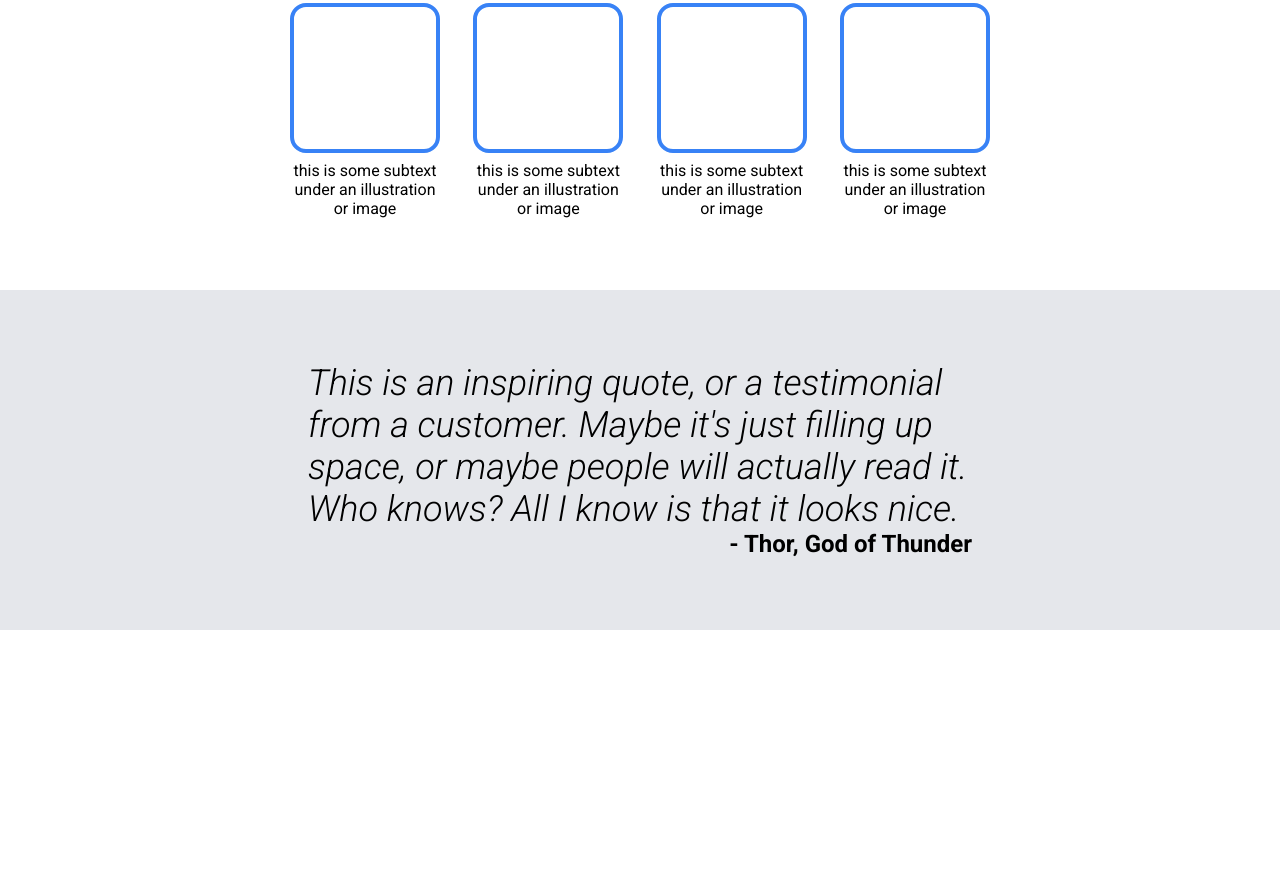
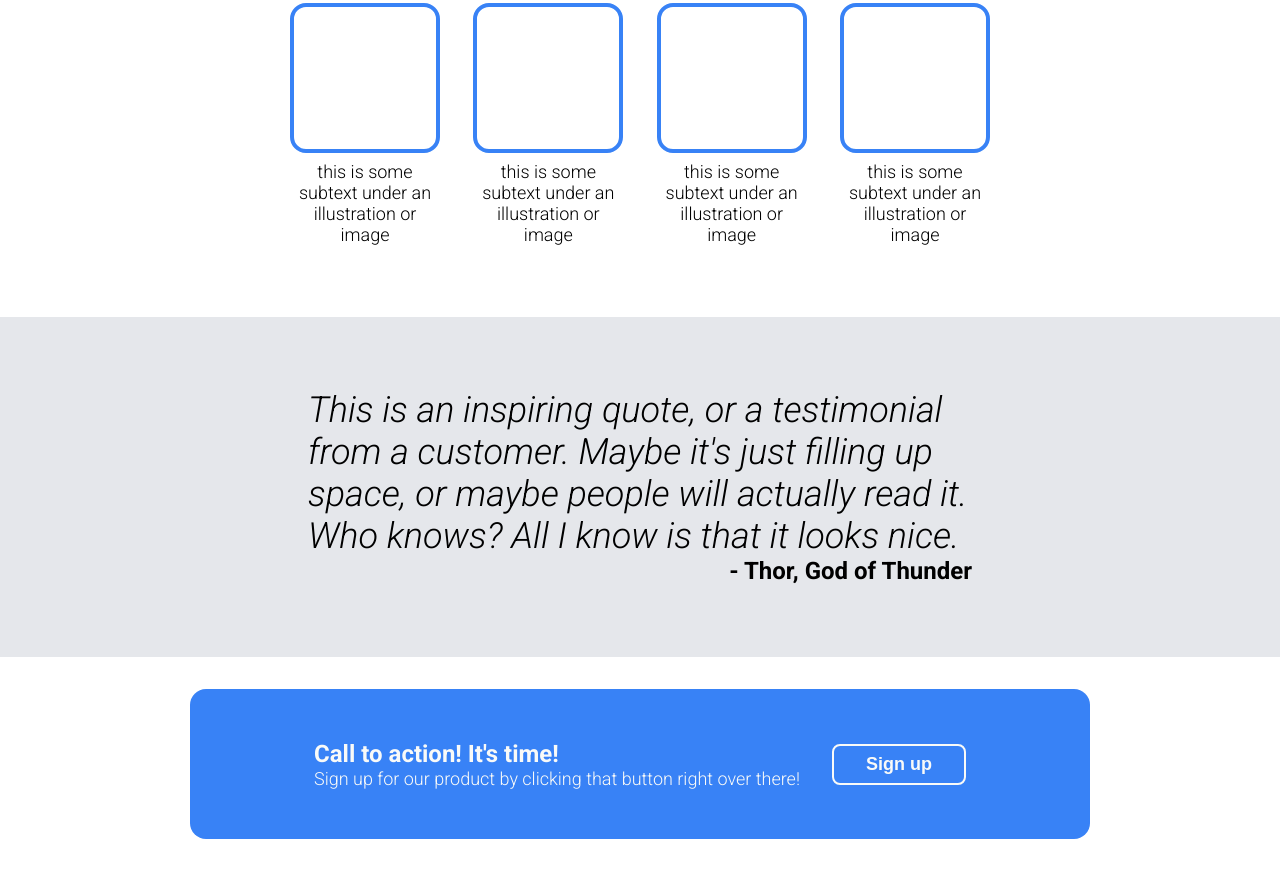
Before and after one commit to disidrosi/odin-landing-page, a plain HTML site: page index.html in a window 1280 px wide. Shown: the part 597-1468 px from the top of the page. Before the commit the page ends 1227 px from the top, so only its background shows below. Drawn offline with Linux system fonts and the light colour scheme.

Commit message:
Add call to action section

```diff
--- a/index.html
+++ b/index.html
@@ -64,6 +64,15 @@
                     <span class="quote-author">- Thor, God of Thunder</span>
                 </section>
             </div>
+            <div class="cta-container">
+                <section class="cta">
+                    <div class="cta-left">
+                        <h2 class="cta-title">Call to action! It's time!</h2>
+                        <p class="cta-text">Sign up for our product by clicking that button right over there!</p>
+                    </div>
+                    <button class="cta-button" type="submit">Sign up</button>
+                </section>
+            </div>
         </main>
     </body>
 </html>
--- a/style.css
+++ b/style.css
@@ -82,7 +82,6 @@ header {
 }
 
 .sign-up {
-    /*  */
     background-color: #3882F6;
     color: #E5E7EB;
     font-size: 18px;
@@ -145,6 +144,8 @@ header {
 
 .card-text {
     text-align: center;
+    font-size: 18px;
+    font-weight: 300;
 }
 
 .quote-container {
@@ -172,3 +173,38 @@ header {
     font-weight: 700;
     font-size: 24px;
 }
+
+.cta {
+    width: 900px;
+    height: 150px;
+    margin: 32px auto;
+    padding: 72px 18px;
+    display: flex;
+    justify-content: center;
+    align-items: center;
+    background-color: #3882F6;
+    border-radius: 16px;
+    gap: 32px;
+}
+
+.cta-left {
+    color: #F9FAF8;
+}
+
+.cta-text {
+    font-size: 18px;
+    font-weight: 300;
+}
+
+.cta-button {
+    background-color: #3882F6;
+    color: #F9FAF8;
+    font-size: 18px;
+    font-weight: bold;
+    text-decoration: none;
+    border: 2px solid #F9FAF8;
+    text-align: center;
+    cursor: pointer;
+    padding: 8px 32px;
+    border-radius: 8px;
+}
```
